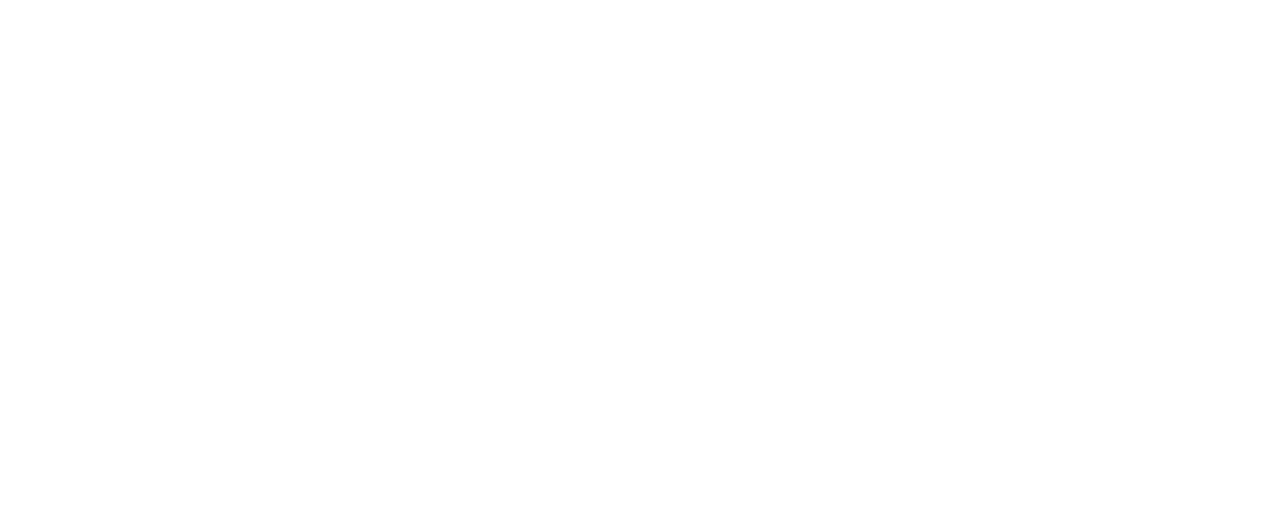
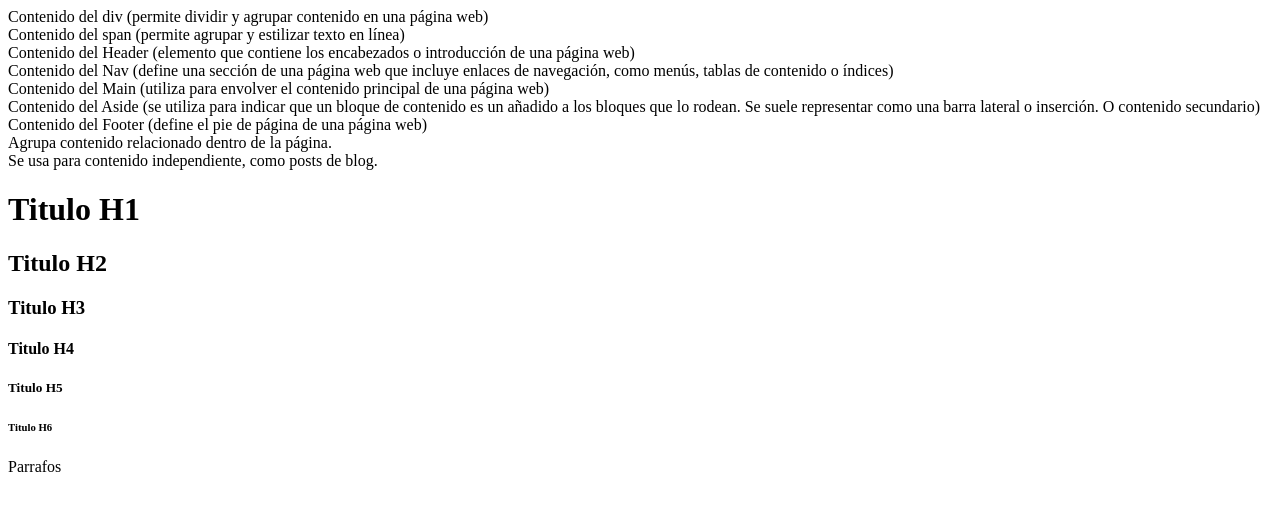
Before and after one commit to nmaiguel31/lessons-bit, a plain HTML site: page lesson-html/index.html in a window 1280 px wide. Drawn offline with Linux system fonts and the light colour scheme.

Commit message:
[UPDATE] added more info on index

```diff
--- a/lesson-html/index.html
+++ b/lesson-html/index.html
@@ -7,6 +7,29 @@
     <title>HTML Lessons</title>
 </head>
 <body>
+    <!-- Generic Tags -->
+        <div>Contenido del div (permite dividir y agrupar contenido en una página web)</div>
+        <span>Contenido del span (permite agrupar y estilizar texto en línea)</span>
+    <!-- Semantic Tags -->
+        <!-- Structure -->
+            <header>Contenido del Header (elemento que contiene los encabezados o introducción de una página web)</header>
+            <nav>Contenido del Nav (define una sección de una página web que incluye enlaces de navegación, como menús, tablas de contenido o índices)</nav>
+            <main>Contenido del Main (utiliza para envolver el contenido principal de una página web)</main>
+            <aside>Contenido del Aside (se utiliza para indicar que un bloque de contenido es un añadido a los bloques que lo rodean. Se suele representar como una barra lateral o inserción. O contenido secundario)</aside>
+            <footer>Contenido del Footer (define el pie de página de una página web)</footer>
+        <!-- Sub-structure -->
+         <section>Agrupa contenido relacionado dentro de la página.</section>
+         <article>Se usa para contenido independiente, como posts de blog.</article>
+        <!-- Content -->
+            <!-- Titles -->
+             <h1>Titulo H1</h1>
+             <h2>Titulo H2</h2>
+             <h3>Titulo H3</h3>
+             <h4>Titulo H4</h4>
+             <h5>Titulo H5</h5>
+             <h6>Titulo H6</h6>
+            <!-- Paragraphs -->
+             <p>Parrafos</p>
 
 </body>
 </html>
```
Also changed, not shown: 1 other file.
